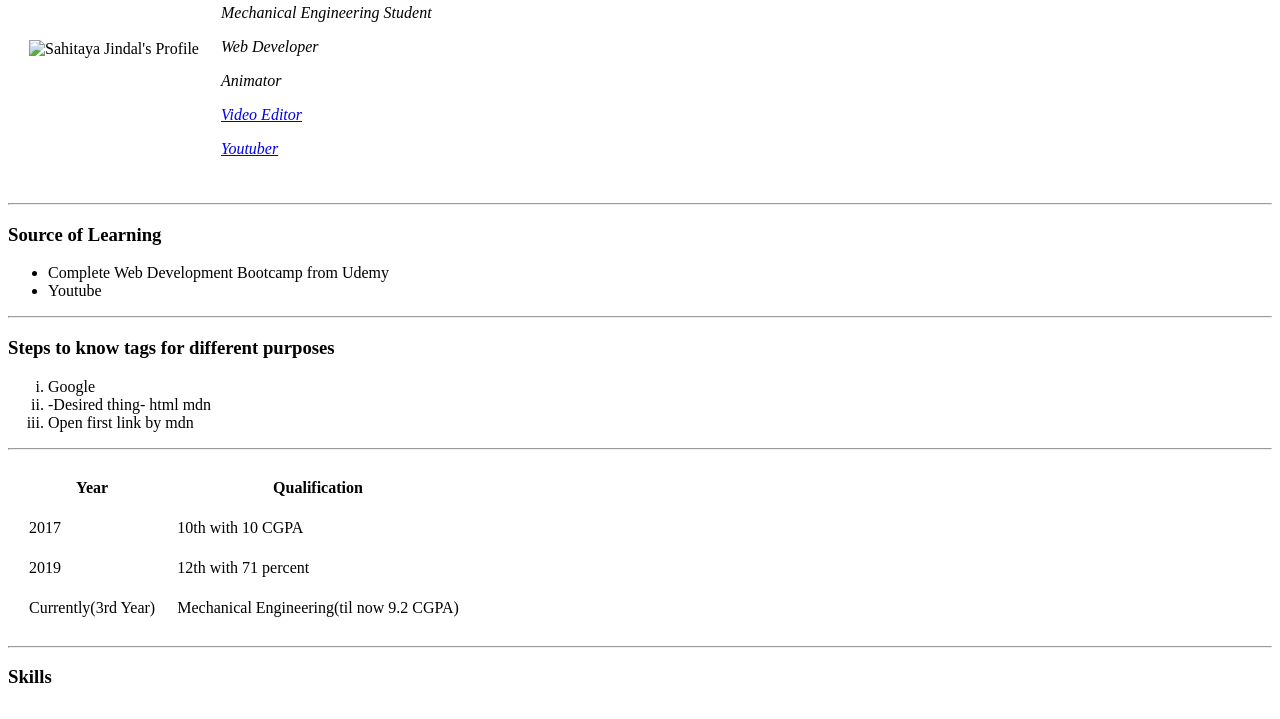
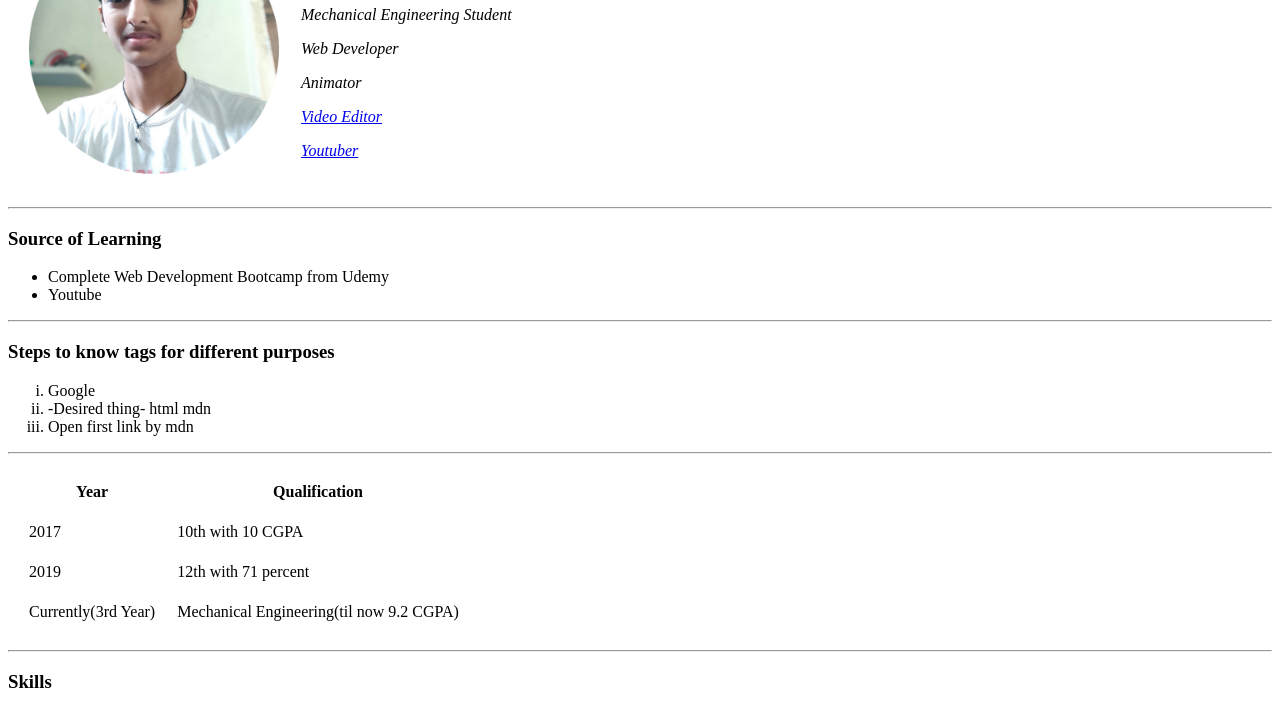
Before and after one commit to Sahitaya/Sahitaya-Jindal, a plain HTML site: page index.html in a window 1280 px wide. Shown: the part 105-824 px from the top of the page. Drawn offline with Linux system fonts and the light colour scheme.

Commit message:
Changed Image Source

```diff
--- a/index.html
+++ b/index.html
@@ -8,7 +8,7 @@
   <body>
     <table cellspacing="20">
       <tr>
-        <td><img src="personal-site/images/my dp-modified.png" height=250 alt="Sahitaya Jindal's Profile"></td>
+        <td><img src="images/my dp-modified.png" height=250 alt="Sahitaya Jindal's Profile"></td>
         <td><h1>Sahitaya Jindal</h1>
         <p><em>Mechanical Engineering Student</em></p>
         <p><em>Web Developer</em></p>
```
